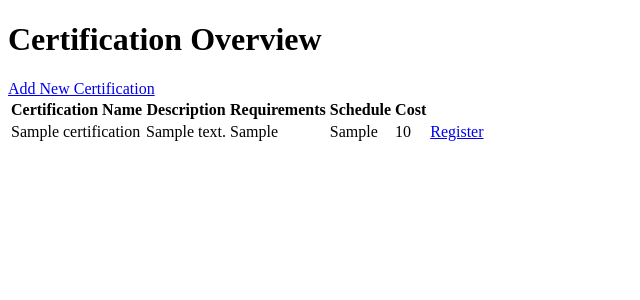
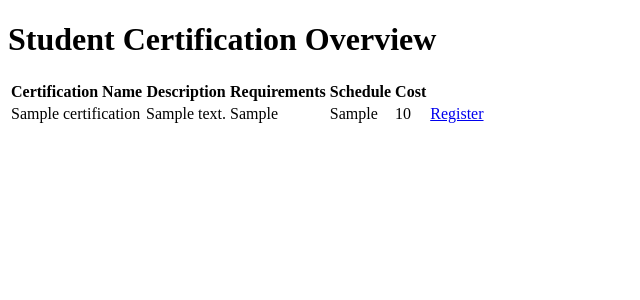
Before and after one commit to engming0809/A-Centralised-Registration-Management-Portal-for-Professional-Certification-Exams, a PHP site: page /CertOverviewStu.php in a window 1280 px wide. Shown: the top 300 px of the page, without its empty margins (0-640 px from the left). Run offline with PHP 8.4, Linux system fonts and the light colour scheme; tables that the repository leaves empty or names only in its code hold one stand-in row (values such as "Sample post").

Commit message:
[bongani]

```diff
--- a/CertOverviewStu.php
+++ b/CertOverviewStu.php
@@ -3,11 +3,11 @@
 <head>
     <meta charset="UTF-8">
     <meta name="viewport" content="width=device-width, initial-scale=1.0">
-    <title>Certification Overview</title>
+    <title>Student Certification Overview</title>
 </head>
 <body>
 
-    <h1>Certification Overview</h1>
+    <h1>Student Certification Overview</h1>
 
     <?php
     // Database credentials
@@ -31,7 +31,7 @@
 
     if ($result->num_rows > 0) {
         // Start the table
-        echo "<a href='addCert.php'>Add New Certification</a>
+        echo "
         <table>
                 <tr>
                     <th>Certification Name</th>
```
